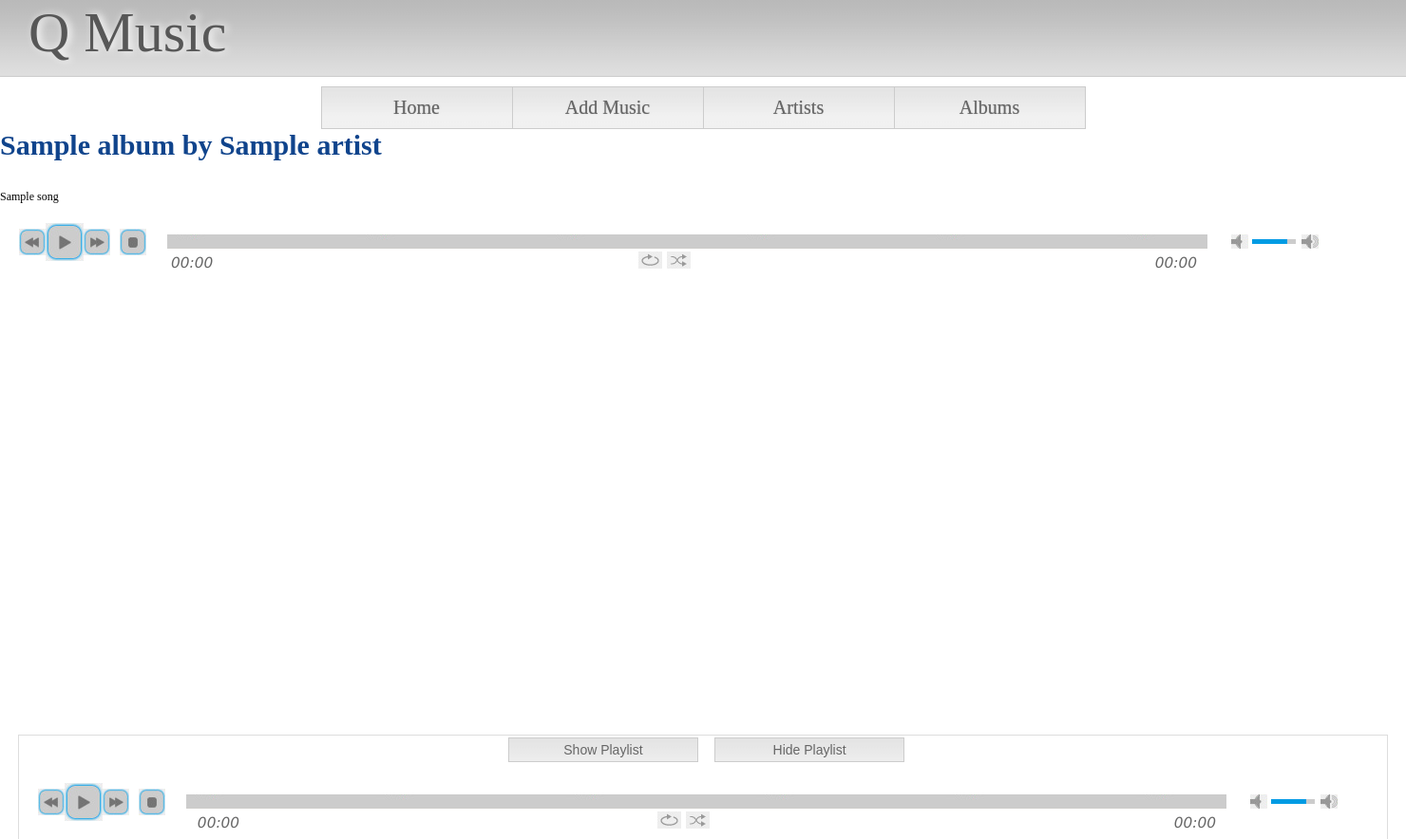
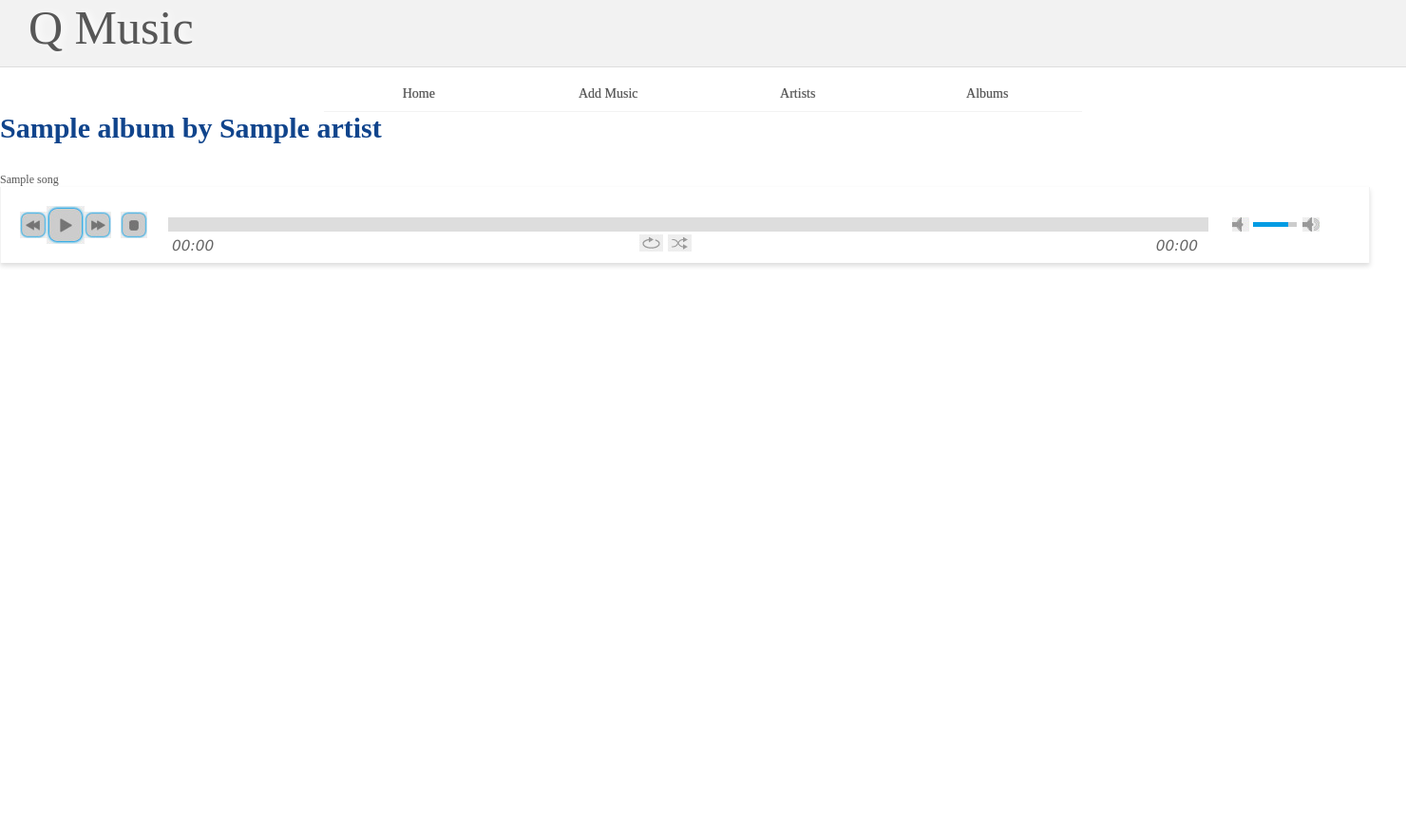
Before and after one commit to kdibaba/q-django-music-server, a Python web app: template templates/album.html in a window 1480 px wide. Shown: the whole page at 95% size. Run offline with Jinja, Linux system fonts and the light colour scheme; the template is opened without the code that fills it: most values are stand-ins (such as "Sample title", 1, 10 or a date in 2020); some web fonts are replaced.

Commit message:
More updates

```diff
--- a/static/css/base.css
+++ b/static/css/base.css
@@ -3,17 +3,21 @@ body {
 	padding:0;
 	font-size:12px;
 	font-family:Volkhov;
-	color:black;
+	color: #555555;
 	background: #FFFFFF;
 	}
 
+body a{
+	color: #555555;
+	}
 
 #site_header_wrapper {
-	background: url("/static/images/site_header.jpg") repeat scroll 0 0 #DDD;
-	height: 80px;
+	background: #F2F2F2;
+	height: 70px;
 	margin: 0;
 	width: 100%;
-	border-bottom: 1px solid #CCCCCC;
+	border-bottom: 1px solid #DDD;
+	color: #777;
 }
 
 #site_header {
@@ -51,7 +55,7 @@ body {
 #site_title {
     color: #575757;
     text-shadow: 3px 0 8px white;
-    font-size: 60px;
+    font-size: 50px;
 	margin: 20px 30px;
 }
 
@@ -60,84 +64,101 @@ body {
 	margin		: auto;
 	width		: 100%;
 }
+#navigation {
+	margin: auto;
+	width: 811px;
+}
 
+#menu_albums:hover,
+#menu_artists:hover,
+#menu_add_music:hover {
+	background		: #f7f7f7;
+}
 
 .nav_button {
 	height: 100%;
 	margin: auto;
 	width: 811px;
 	text-align	: center;
+	font-size: 14px;
 }
 
-.nav_button a {
-	background: url('/static/images/main_menu_bg.jpg') white;
-	border: 1px solid #CCC;
-	color: #666666;
+.nav_button a,
+.nav_button atext {
+	background: #FFFFFF;
+	border-bottom: 1px solid #f2f2f2;
 	display: inline-block;
-	font-size: 20px;
-	margin: 10px -2px 0px; -2px;
-	text-decoration: none;
-	text-align: center;
-	text-shadow: 0 0 1px #999999;
-	padding: 10px 0px;
-	width: 200px;
-}
-
-.nav_button a:hover {
-	text-shadow: 0 0 2px #777777;
-}
-
-.nav_button atext {
-	background: url('/static/images/main_menu_bg.jpg') white;
-	border: 1px solid #CCC;
-	color: #666666;
-	display: inline-block;
-	font-size: 20px;
-	margin: 10px -2px 0px; -2px;
+	margin: 10px -2px 0px -2px;
 	text-decoration: none;
 	text-align: center;
 	text-shadow: 0 0 1px #999999;
 	padding: 10px 0px;
 	width: 200px;
 	cursor		: pointer;
+	-webkit-user-select: none;
+	-khtml-user-select: none;
+	-moz-user-select: none;
+	-o-user-select: none;
+	user-select: none;
 }
 
+.nav_button a:hover,
 .nav_button atext:hover {
+	text-shadow: 0 0 1px #777777;
+}
+
+.nav_button_albums,
+.nav_button_artists,
+.nav_button_add {
+	background	: #f7f7f7;
+	margin		: -1px auto;
+	height		: 35px;
+	width		: 811px;
+	text-align	: center;
+	font-size	: 14px;
+	position	: fixed;
+}
+
+.nav_button_albums atext,
+.nav_button_artists atext{
+	display: inline-block;
+	margin: -1px -2px;
+	text-decoration: none;
+	text-align: center;
+	text-shadow: 0 0 1px #999999;
+	padding: 9px 9px;
+	cursor		: pointer;-webkit-user-select: none;
+	-khtml-user-select: none;
+	-moz-user-select: none;
+	-o-user-select: none;
+	user-select: none;
+}
+
+.nav_button_albums atext:hover,
+.nav_button_artists atext:hover{
 	text-shadow: 0 0 2px #777777;
 }
 
 
-.nav_button_albums,
-.nav_button_artists,
-.nav_button_add {
-	height: 100%;
-	margin: auto;
-	width: 811px;
-	text-align	: center;
-}
-
-.nav_button_albums atext,
-.nav_button_artists atext,
-.nav_button_add atext{
-	background: url('/static/images/main_menu_bg.jpg') white;
-	border: 1px solid #CCC;
-	color: #666666;
+.nav_button_add btext{
+	background: #f7f7f7;
 	display: inline-block;
-	font-size: 20px;
 	margin: -1px -2px;
 	text-decoration: none;
 	text-align: center;
 	text-shadow: 0 0 1px #999999;
-	padding: 5px 8px;
+	padding: 9px 20px;
 	cursor		: pointer;
+	-webkit-user-select: none;
+	-khtml-user-select: none;
+	-moz-user-select: none;
+	-o-user-select: none;
+	user-select: none;
 }
 
-.nav_button_albums atext:hover,
-.nav_button_artists atext:hover,
-.nav_button_add atext:hover{
+.nav_button_add btext:hover{
 	text-shadow: 0 0 2px #777777;
 }
-
 #welcome {
 	font-size: 350px;
 	font-family: 'Kelly Slab';
@@ -298,7 +319,6 @@ input:-webkit-autofill {
 	margin-left: auto;
 	margin-right: auto;
 	text-align: center;
-	border: 1px solid #DDD;
 }
 
 /* Rounded Corners */
--- a/static/css/jplayer.blue.monday.css
+++ b/static/css/jplayer.blue.monday.css
@@ -78,9 +78,15 @@ div.jp-interface {
 
 div.jp-audio div.jp-type-single div.jp-interface {
 	height:80px;
+	border-right: 1px solid #F2F2F2;
+	border-left: 1px solid #F2F2F2;
+	box-shadow: 0px 3px 5px #DDDDDD;
 }
 div.jp-audio div.jp-type-playlist div.jp-interface {
 	height:80px;
+	border-right: 1px solid #F2F2F2;
+	border-left: 1px solid #F2F2F2;
+	box-shadow: 0px 3px 5px #DDDDDD;
 }
 
 div.jp-video div.jp-interface {
@@ -363,7 +369,7 @@ div.jp-title {
 div.jp-title,
 div.jp-playlist {
 	width:100%;
-	background-color:#ccc;
+	background-color:#FFFFFF;
 }
 div.jp-type-single div.jp-title,
 div.jp-type-playlist div.jp-title,
--- a/static/css/music.css
+++ b/static/css/music.css
@@ -225,11 +229,15 @@ td#rating_td {
 	margin: auto;
 	width: 1440px;
 	background: white;
+	border-right: 1px solid #F2F2F2;
+	border-top: 1px solid #F2F2F2;
+	border-left: 1px solid #F2F2F2;
+	box-shadow: 0px -1px 5px #DDDDDD;
 }
 
 #playlist_button {
-	background: url('/static/images/main_menu_bg.jpg') white;
-	border: 1px solid #cccccc;
+	background: white;
+	border: 1px solid #f2f2f2;
 	padding: 4px;
 	width: 200px;
 	cursor: pointer;
--- a/static/javascript/music.js
+++ b/static/javascript/music.js
@@ -23,11 +23,26 @@ function handle_hash(){
 	else if (destination[1] == 'album_delete') {
 		delete_album(destination[2]);
 	}
+	else if (destination[1] == 'albums_by_year') {
+		get_albums_by_year(destination[2]);
+	}
+	else if (destination[1] == 'rebuild') {
+		rebuild(destination[2]);
+	}
 }
 function add_music(type) {
 	jQuery.ajax({
 		url: "/add_music/"+type+"/",
 		success: function() {get_all_albums('all')},
+		async	: false
+	});
+	return false;
+}
+
+function rebuild(letter) {
+	jQuery.ajax({
+		url: "/rebuild/"+letter+"/",
+		success: function() {get_all_artists(letter)},
 		async	: false
 	});
 	return false;
@@ -45,12 +60,12 @@ function get_song(song_id) {
 function get_all_artists(letter) {
 	jQuery.ajax({
 		url: "/artists/"+letter+"/",
-		success: function(jsonArtists) {show_artists(jsonArtists)},
+		success: function(jsonArtists) {show_artists(jsonArtists, letter)},
 		async	: true
 	});
 };
 
-function show_artists(jsonArtists) {
+function show_artists(jsonArtists, letter) {
 	var artists = jQuery.parseJSON(jsonArtists);
 	var artist_count = 0
 	var deg = 0
@@ -80,7 +95,9 @@ function show_artists(jsonArtists) {
 
 	})
 	$('#artists').append('</ul>');
-	$('#artists').prepend('<p class="nav_header">' + artist_count + ' Artists</p>');
+	$('#artists').prepend('');
+	$('#artists').prepend('');
+	$('#artists').prepend('<p class="nav_header">' + artist_count + ' Artists with the letter "'+ letter + '<button id="rebuild_button" onclick="location.href=\'/#/rebuild/'+letter+'\'">Rebuild '+letter+'</button> </p>');
 }
 
 function get_all_albums(letter) {
@@ -103,7 +120,7 @@ function show_albums(jsonAlbums) {
 		album_count+=1;
 		$('#albums').append('<div class="album album_' + item.pk+ '"><h1 class="album_name">' + item.album + '</h1>' + '</div>');
 		$('.album_' + item.pk).append('<h2 onclick="location.href=\'/#/albums_by_artist/'+item.artist_id+'\'">' + item.artist + '</h2>')
-		$('.album_' + item.pk).append('<h3>' + item.year + ' | ' + item.song_count + ' SONGS | ' + item.album_size + '</h3>')
+		$('.album_' + item.pk).append('<h3> <item class="year" onclick="location.href=\'/#/albums_by_year/'+item.year+'\'">' + item.year + '</item> | ' + item.song_count + ' SONGS | ' + item.album_size + '</h3>')
 		if (item.album_art){
 			//cover_count += 1;
 			$('.album_'+item.pk).prepend( '<div id="img_div"' + ' onclick="location.href=\'/#/album_show/'+item.pk+'\'"' + '><img src="/static/music/'+ item.letter +'/' + item.folder + '/Folder.jpg' + '" /></div>' )}
@@ -119,6 +136,13 @@ function show_albums(jsonAlbums) {
 
 function get_albums_by_artist(artist_id) {
 	$.get("/albums_by_artist/" + artist_id + "/", function(jsonAlbums) {
+	        show_albums(jsonAlbums);
+	});
+};
+
+
+function get_albums_by_year(year_id) {
+	$.get("/albums_by_year/" + year_id + "/", function(jsonAlbums) {
 	        show_albums(jsonAlbums);
 	});
 };
@@ -170,7 +194,7 @@ function show_album(jsonAlbum, show_or_play) {
 		else {$('.current_album').append( '<div id="curr_album_img_div"><img src="/static/images/default_album_art.jpg" /></div>' )}
 		$('.current_album').append( '<button id="play_album_button" onclick="get_album_play('+album.pk+')">PLAY ALBUM</button>')
 		$('.current_album').append( '<h2 onclick="location.href=\'/#/albums_by_artist/'+album.artist_id+'\'">'+ album.artist+'</h2>')
-		$('.current_album').append( '<h3>'+ album.year+' | '+album.song_count+' SONGS | ' + album.album_size + '</h3>')
+		$('.current_album').append( '<h3> <item class="year" onclick="location.href=\'/#/albums_by_year/'+album.year+'\'">' + album.year + '</item> | '+album.song_count+' SONGS | ' + album.album_size + '</h3>')
 
 		CURRENT_ALBUM = ''
 		$('#album').append('<table id="song_table"><tr><th></th><th>Title</th><th>Length</th><th>File Size</th><th>Rating</th></tr></table>')
@@ -306,6 +330,7 @@ function recreate_playlist(){
 	$('#footer').prepend('<div id="playlist_button_wrapper"></div>')
 	$('#playlist_button_wrapper').append('<button id="playlist_button" onclick="show_playlist()">Show Playlist</button>')
 	$('#playlist_button_wrapper').append('<button id="playlist_button" onclick="hide_playlist()">Hide Playlist</button>')
+	$('#playlist_button_wrapper').append('<button id="close_button" onclick="destroy_playlist()">X</button>')
 }
 
 function show_playlist(){
@@ -316,3 +341,10 @@ function show_playlist(){
 function hide_playlist(){
 	$("#footer_wrapper").animate({height: '112px'})
 }
+
+function destroy_playlist(){
+	if (PLAYLIST){delete(PLAYLIST)}
+	$('#jplayer_div').remove()
+	$('#playlist_button_wrapper').remove()
+	PLAYLIST = ''
+}
--- a/templates/base.html
+++ b/templates/base.html
@@ -27,13 +27,21 @@
 			//  $('.jp-mute').css('margin-left', new_width+'px')
 			//});
 
-		    $('#menu_albums').bind('click', function(){$('.nav_button_albums').toggle()});
-		    $('#menu_artists').bind('click', function(){$('.nav_button_artists').toggle()});
-		    $('#menu_add_music').bind('click', function(){$('.nav_button_add').toggle()});
+		    $('#menu_albums').hover( function(){
+			    $('.nav_button_albums').slideDown();
+			    $('.nav_button_add').slideUp(); $('.nav_button_artists').slideUp();
+			    });
+		    $('#menu_artists').hover( function(){
+			    $('.nav_button_artists').slideDown();
+			    $('.nav_button_add').slideUp(); $('.nav_button_albums').slideUp();
+			    });
+		    $('#menu_add_music').hover( function(){
+			    $('.nav_button_add').slideDown();
+			    $('.nav_button_albums').slideUp(); $('.nav_button_artists').slideUp();
+			    });
 
-		    $('.nav_button_artists').hover(function(){}, function(){$('.nav_button_artists').toggle()});
-		    $('.nav_button_albums').hover(function(){}, function(){$('.nav_button_albums').toggle()});
-		    $('.nav_button_add').hover(function(){}, function(){$('.nav_button_add').toggle()});
+
+		   $(window).click(function(){$('.nav_button_add').slideUp(); $('.nav_button_artists').slideUp(); $('.nav_button_albums').slideUp()} )
 
 	    	PLAYLIST = new jPlayerPlaylist({
 	    		jPlayer: "#jquery_jplayer_1",
@@ -79,6 +87,7 @@
 		    </div>
 		</div>
 		<div id="site_body">
+			<div id="navigation">
 				<div class=nav_button>
 					<a href="/" >Home</a>
 					<atext id="menu_add_music">Add Music</atext>
@@ -96,9 +105,10 @@
 					{% endfor %}
 				</div>
 				<div class="nav_button_add" style="display:none;">
-				<atext onclick="add_music('add')">Add New</atext>
-				<atext onclick="add_music('rebuild')">Rebuild DB</atext>
-				<atext onclick="location.href='/add_music/upload/'">Upload</atext>
+					<btext onclick="add_music('add')">Add New</btext>
+					<btext onclick="add_music('rebuild')">Rebuild DB</btext>
+					<btext onclick="location.href='/add_music/upload/'">Upload</btext>
+				</div>
 			</div>
 			{% block content %}
 			<div id=content>
@@ -108,57 +118,6 @@
 			</div>
 			<div id="footer_wrapper">
 				<div id="footer">
-				<div id="playlist_button_wrapper">')
-					<button id="playlist_button" onclick="show_playlist()">Show Playlist</button>'
-					<button id="playlist_button" onclick="hide_playlist()">Hide Playlist</button>'
-				</div>
-				<div id="jplayer_div">
-				<div id="jquery_jplayer_1" class="jp-jplayer"></div>
-
-						<div id="jp_container_1" class="jp-audio">
-							<div class="jp-type-playlist">
-								<div class="jp-gui jp-interface">
-									<ul class="jp-controls">
-										<li><a href="javascript:;" class="jp-previous" tabindex="1">previous</a></li>
-										<li><a href="javascript:;" class="jp-play" tabindex="1">play</a></li>
-										<li><a href="javascript:;" class="jp-pause" tabindex="1">pause</a></li>
-										<li><a href="javascript:;" class="jp-next" tabindex="1">next</a></li>
-										<li><a href="javascript:;" class="jp-stop" tabindex="1">stop</a></li>
-										<li><a href="javascript:;" class="jp-mute" tabindex="1" title="mute">mute</a></li>
-										<li><a href="javascript:;" class="jp-unmute" tabindex="1" title="unmute">unmute</a></li>
-										<li><a href="javascript:;" class="jp-volume-max" tabindex="1" title="max volume">max volume</a></li>
-									</ul>
-									<div class="jp-progress">
-										<div class="jp-seek-bar">
-											<div class="jp-play-bar"></div>
-										</div>
-									</div>
-									<div class="jp-volume-bar">
-										<div class="jp-volume-bar-value"></div>
-									</div>
-									<div class="jp-time-holder">
-										<div class="jp-current-time"></div>
-										<div class="jp-duration"></div>
-									</div>
-									<ul class="jp-toggles">
-										<li><a href="javascript:;" class="jp-shuffle" tabindex="1" title="shuffle">shuffle</a></li>
-										<li><a href="javascript:;" class="jp-shuffle-off" tabindex="1" title="shuffle off">shuffle off</a></li>
-										<li><a href="javascript:;" class="jp-repeat" tabindex="1" title="repeat">repeat</a></li>
-										<li><a href="javascript:;" class="jp-repeat-off" tabindex="1" title="repeat off">repeat off</a></li>
-									</ul>
-								</div>
-								<div class="jp-playlist">
-									<ul>
-										<li></li>
-									</ul>
-								</div>
-								<div class="jp-no-solution">
-									<span>Update Required</span>
-									To play the media you will need to either update your browser to a recent version or update your <a href="http://get.adobe.com/flashplayer/" target="_blank">Flash plugin</a>.
-								</div>
-							</div>
-						</div>
-					</div>
 				</div>
 			</div>
 	</body>
--- a/templates/login.html
+++ b/templates/login.html
@@ -25,8 +25,8 @@
 		{% endif %}
 		<form method="post" action=""  autocomplete="off">
 			<table>
-				<tr><td><label>Your Name OAF? </label></td><td>{{ form.username }}</td></tr>
-				<tr><td><label>How Can I be SURE? </label></td><td>{{ form.password }}</td></tr>
+				<tr><td><label>Username </label></td><td>{{ form.username }}</td></tr>
+				<tr><td><label>Password </label></td><td>{{ form.password }}</td></tr>
 			</table>
 		<input type="hidden" name="home" value="home" />
 		<input style="padding: 5px 50px 5px 50px; margin-top: 20px" type="submit" value="Login" />
```
Also changed, not shown: other parts of static/css/base.css (+21 -21 lines), other parts of static/css/music.css (+44 -3 lines), music/views.py (+127 -88 lines), urls.py (+33 -0 lines). Lines whose indentation alone changed are shown as unchanged.
